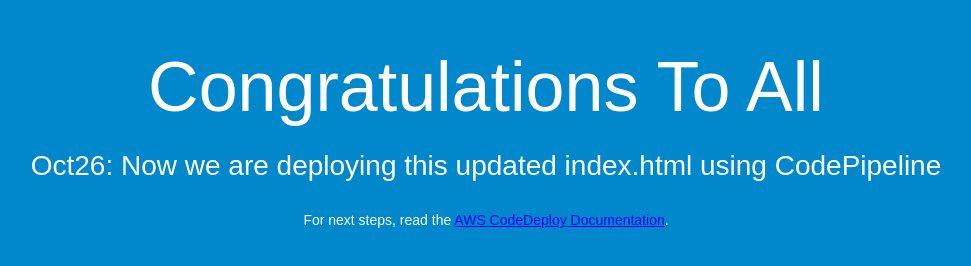
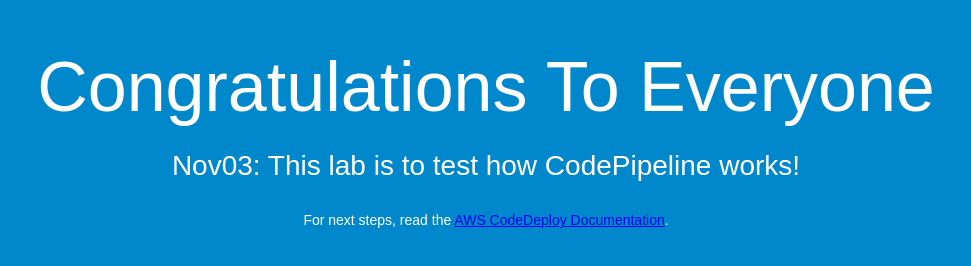
Before and after one commit to unuste37/YT-CodeDeploy, a plain HTML site: page index.html in a window 1280 px wide. Shown: the whole page, without its empty margins (154-1125 px from the left). Drawn offline with Linux system fonts and the light colour scheme.

Commit message:
Update index.html

```diff
--- a/index.html
+++ b/index.html
@@ -26,8 +26,8 @@
 </head>
 <body>
   <div align="center">
-    <h1>Congratulations To All</h1>
-    <h2>Oct26: Now we are deploying this updated index.html using CodePipeline</h2>
+    <h1>Congratulations To Everyone</h1>
+    <h2>Nov03: This lab is to test how CodePipeline works! </h2>
     <br>
     <p>For next steps, read the <a href="http://aws.amazon.com/documentation/codedeploy">AWS CodeDeploy Documentation</a>.</p>
   </div>
```
